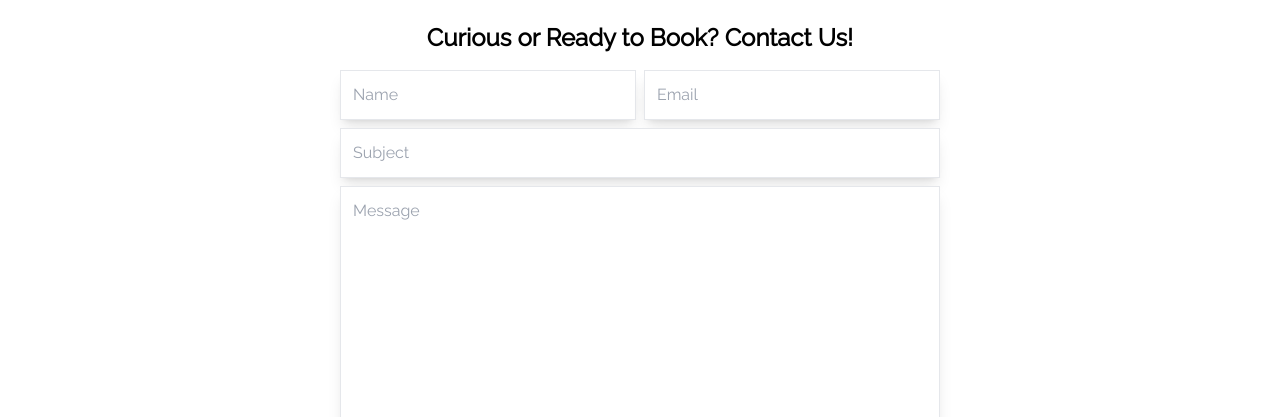
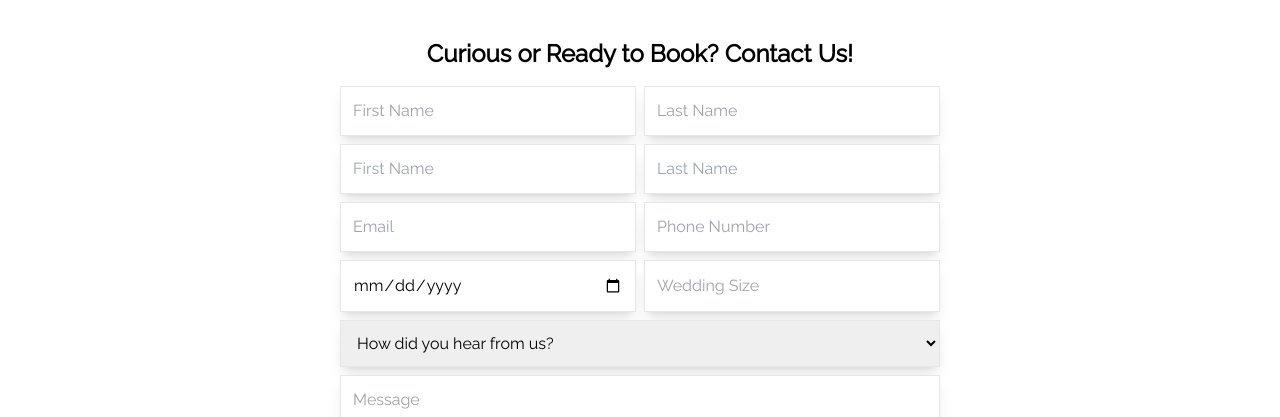
Before and after one commit to 0xCryptored/therailyard, a Next.js app: page /contact in a window 1280 px wide. Shown: the part 858-1275 px from the top of the page. Built offline with nearby package versions, Linux system fonts and the light colour scheme.

Commit message:
finished contact adjustments

```diff
--- a/app/globals.css
+++ b/app/globals.css
@@ -89,7 +89,7 @@ html {
 .gradient-03 {
   position: absolute;
   width: 404px;
-  height: 800px;
+  height: 600px;
   left: 20%;
   top: 5%;
 
@@ -113,7 +113,7 @@ html {
 .gradient-05 {
   background: linear-gradient(
     180deg,
-    rgba(255, 255, 255, 0.04) 0%,
+    rgba(88, 248, 82, 0.322) 0%,
     rgba(255, 255, 255, 0) 100%
   );
 }
--- a/components/Contact.jsx
+++ b/components/Contact.jsx
@@ -2,15 +2,27 @@ import React from 'react'
 
 const Contact = () => {
   return (
-    <div className='maz-w-[1240px] m-auto p-4 h-screen'>
+    <div className='max-w-[1240px] m-auto p-4 h-screen my-16'>
         <h1 className='text-2xl font-bold text-center p-4'>Curious or Ready to Book? Contact Us!</h1>
         <form action="submit" className='max-w-[600px] m-auto'>
             <div className='grid grid-cols-2 gap-2'>
-                <input className='border shadow-lg p-3' type="text" placeholder='Name' />
-                <input className='border shadow-lg p-3' type="email" placeholder='Email' />
+                <input className='border shadow-lg p-3' type="text" placeholder='First Name' required/>
+                <input className='border shadow-lg p-3' type="text" placeholder='Last Name' />
+                <input className='border shadow-lg p-3' type="text" placeholder='First Name' />
+                <input className='border shadow-lg p-3' type="text" placeholder='Last Name' />
+                <input className='border shadow-lg p-3' type="email" placeholder='Email' required/>
+                <input className='border shadow-lg p-3' type="tel" placeholder='Phone Number' pattern="[0-9]{3}-[0-9]{3}-[0-9]{4}" required />
+                <input id='date' className='border shadow-lg p-3' type="date" required />
+                <input className='border shadow-lg p-3' type="number" placeholder='Wedding Size' required />
             </div>
-            <input className='border shadow-lg p-3 w-full my-2' type="text" placeholder='Subject'/>
-            <textarea className='border shadow-lg p-3 w-full' cols="30" rows="10" placeholder='Message'></textarea>
+            <select className='border shadow-lg p-3 w-full my-2' id="survey" name="fruit">
+              <option value="default" selected disabled >How did you hear from us?</option>
+              <option value="Instagram">Instagram</option>
+              <option value="Facebook">Facebook</option>
+              <option value="TikTok">TikTok</option>
+              <option value="Recommended by a friend">Recommended by a friend</option>
+            </select>
+            <textarea className='border shadow-lg p-3 w-full resize-none' cols="30" rows="5" placeholder='Message'></textarea>
             <button className='border shadow-lg p-3 w-full mt-2'>Submit</button>
         </form>
     </div>
--- a/components/Slider.jsx
+++ b/components/Slider.jsx
@@ -34,6 +34,7 @@ const Slider = ({ slides }) => {
               }
             >
               <FaArrowCircleLeft className='absolute top-[50%] left-[30px] text-black/70 cursor-pointer select-none z-[2]' size={50} onClick={prevSlide}/>
+              <FaArrowCircleRight className='absolute top-[50%] right-[30px] text-black/70 cursor-pointer select-none z-[2]' size={50} onClick={nextSlide} />
 
                 {index === current && (
                     <Image
@@ -44,7 +45,6 @@ const Slider = ({ slides }) => {
                     />
                 )}
 
-                    <FaArrowCircleRight className='absolute top-[50%] right-[30px] text-black/70 cursor-pointer select-none z-[2]' size={50} onClick={nextSlide} />
           </div>
           );
         })}
--- a/components/Story.jsx
+++ b/components/Story.jsx
@@ -13,7 +13,7 @@ const Story = () => {
             variants={staggerContainer}
             initial="hidden"
             whileInView="show"
-            viewport={{ once: "false", amount: 0.25 }}
+            viewport={{ once: "false", amount: 0.75 }}
             className="lg:w-[80%] w-[100%] mx-auto flex lg:flex-row flex-col gap-8"
         >
             <div className="flex-[0.75] flex justify-center flex-col">
--- a/utils/motion.js
+++ b/utils/motion.js
@@ -109,15 +109,15 @@ export const navVariants = {
   export const planetVariants = (direction) => ({
     hidden: {
       x: direction === 'left' ? '-100%' : '100%',
-      rotate: 120,
+      rotate: 90,
     },
     show: {
       x: 0,
       rotate: 0,
       transition: {
         type: 'spring',
-        duration: 1.8,
-        delay: 0.2,
+        duration: 1.7,
+        delay: 0.1,
       },
     },
   });
```
Lines whose indentation alone changed are shown as unchanged.
